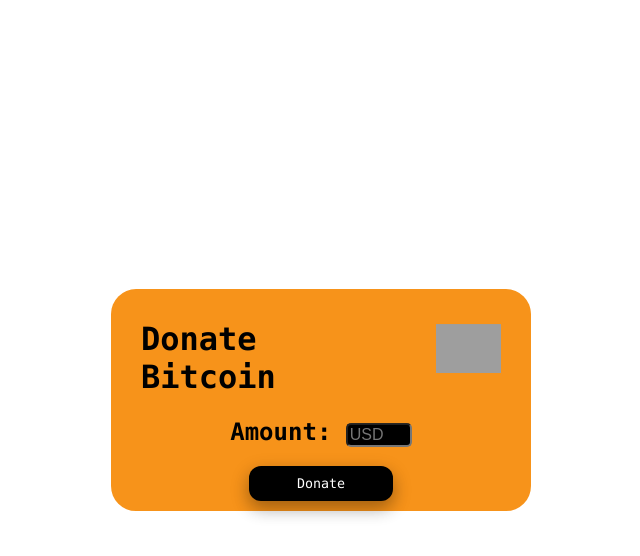
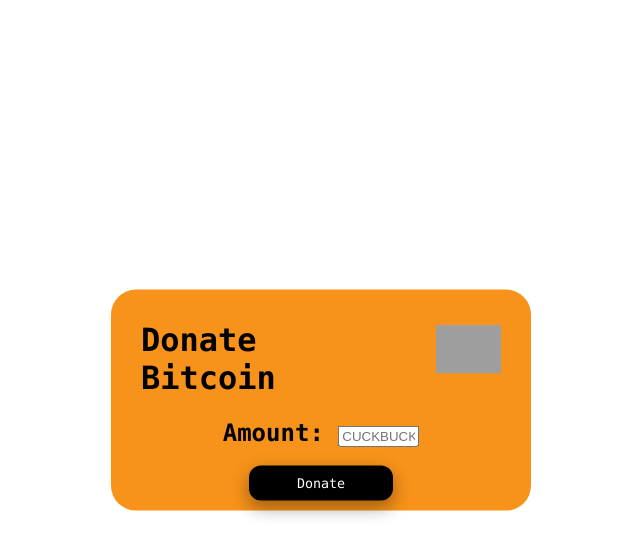
Before and after one commit to SatSale/SatSale, a Flask app: page / in a window 1280 px wide. Shown: the top 556 px of the page, without its empty margins (319-959 px from the left). Run offline with Flask 2, Linux system fonts and the light colour scheme; some libraries are stand-ins or nearby versions; grey boxes are pictures that could not be loaded.

Commit message:
Update donate.html

```diff
--- a/templates/donate.html
+++ b/templates/donate.html
@@ -49,7 +49,7 @@
             <center>
                 <form id="pay" action='/pay' style="margin:0;padding0;">
                     <h2 style="margin:0;padding0;">Amount:
-                    <input id="amountenter" style="display:inline" size="4" type="float" name="amount" id="amount" placeholder="USD" required>
+                    <input style="display:inline" size="7" type="float" name="amount" id="amount" placeholder="CUCKBUCKS">
                     </h2>
                     <br>
                     <input class="button button1" style="width:40%" type="submit" value="Donate">
```
